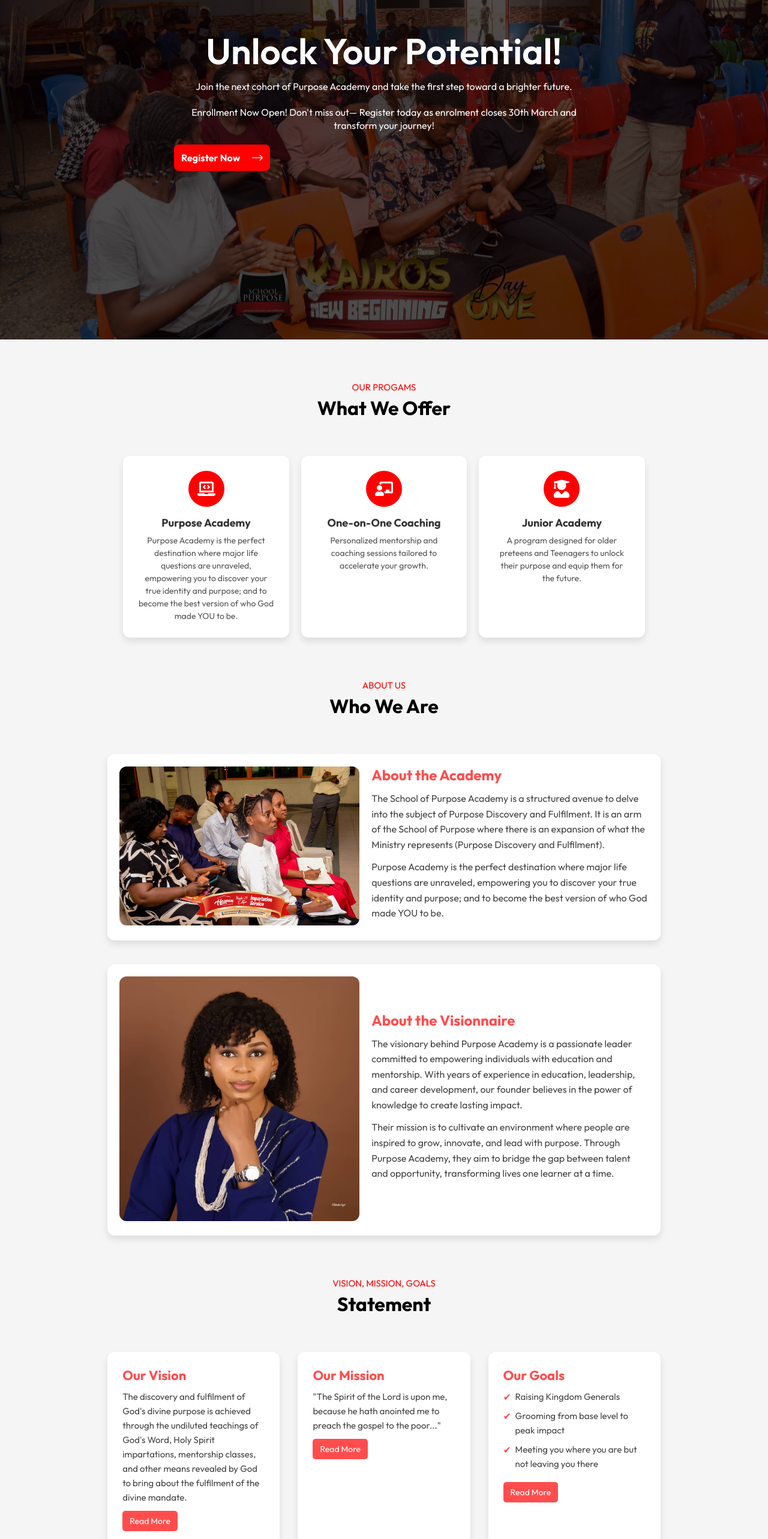
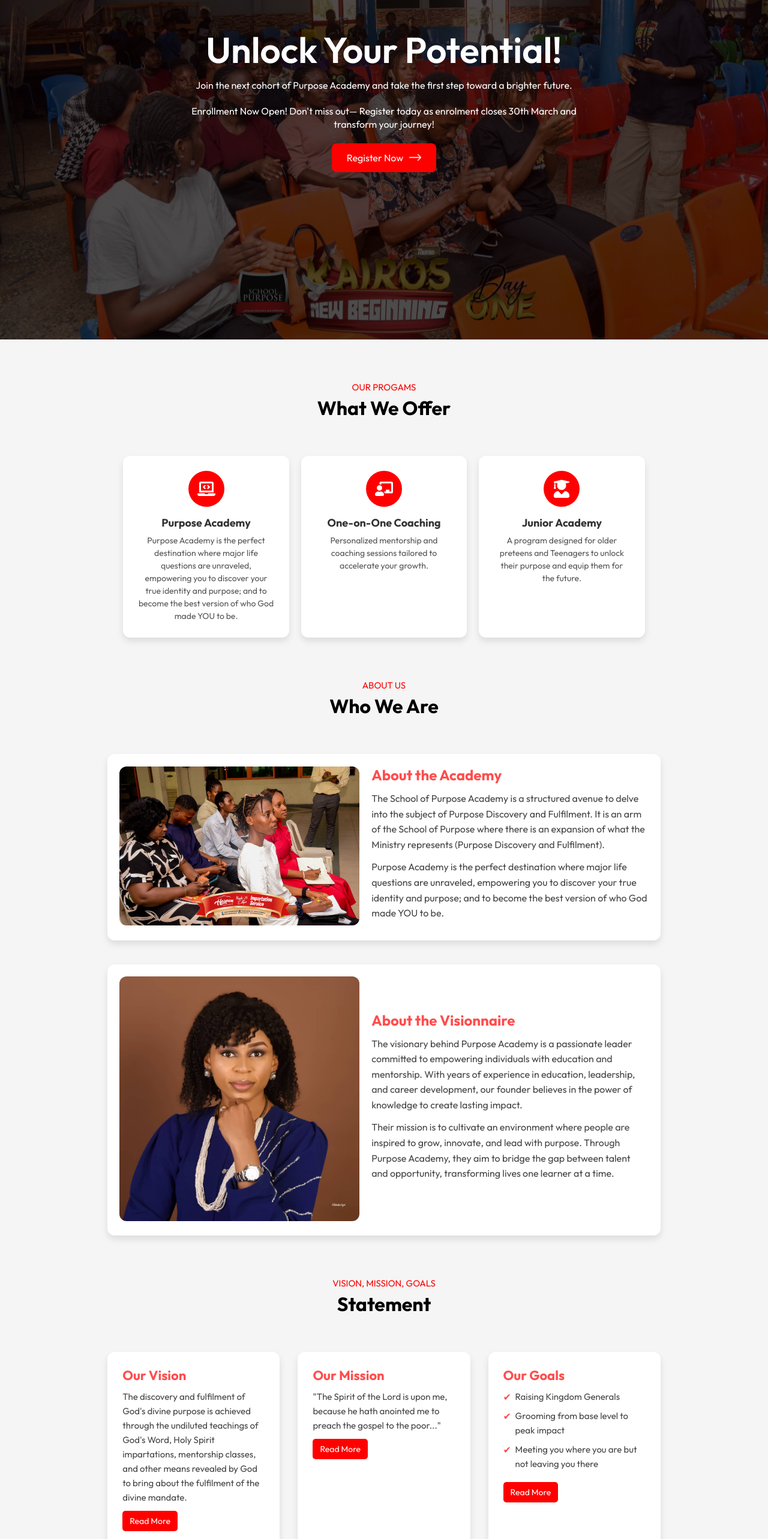
Before and after one commit to DuoDduo/Purpose-Academy, a React (Vite) app: page / in a window 1280 px wide. Shown: the part 234-2800 px from the top of the page at 60% size. Built offline with nearby package versions, Linux system fonts and the light colour scheme.

Commit message:
improved css

```diff
--- a/src/components/Mission/Mission.css
+++ b/src/components/Mission/Mission.css
@@ -36,7 +36,7 @@
 
 /* Read More Button */
 .read-more-btn {
-    background-color: #ff4d4d;
+    background-color: #ff0000;
     color: #fff;
     padding: 8px 12px;
     border: none;
--- a/src/components/Testimonials/Testimonials.css
+++ b/src/components/Testimonials/Testimonials.css
@@ -74,7 +74,7 @@
 }
 
 /* Read More Button */
-.btn {
+/* .btn {
     background: #ff0000;
     color: white;
     font-size: 16px;
@@ -96,7 +96,7 @@
 
 .btn:hover {
     background: #cc0000;
-}
+} */
 
 /* Responsive Styling for Smaller Screens */
 @media (max-width: 800px) {
--- a/src/components/Testimonials/Testimonials.jsx
+++ b/src/components/Testimonials/Testimonials.jsx
@@ -92,7 +92,7 @@ const Testimonials = () => {
           target="_blank"
           rel="noopener noreferrer"
         >
-          <button className="btn">Read More <img src={white_arrow} alt="" style={{margin:"20px auto"}} /> </button>
+          <button className="btn">Read More <img src={white_arrow} alt="" /> </button>
         </a>
     </div>
   )
--- a/src/index.css
+++ b/src/index.css
@@ -26,7 +26,7 @@ a{
   color: #212121;
   padding: 14px 25px;
   font-size: 16px;
-  border-radius: 30px;
+  border-radius: 8px;
   cursor: pointer;
   border: 0;
   outline: 0;
```
